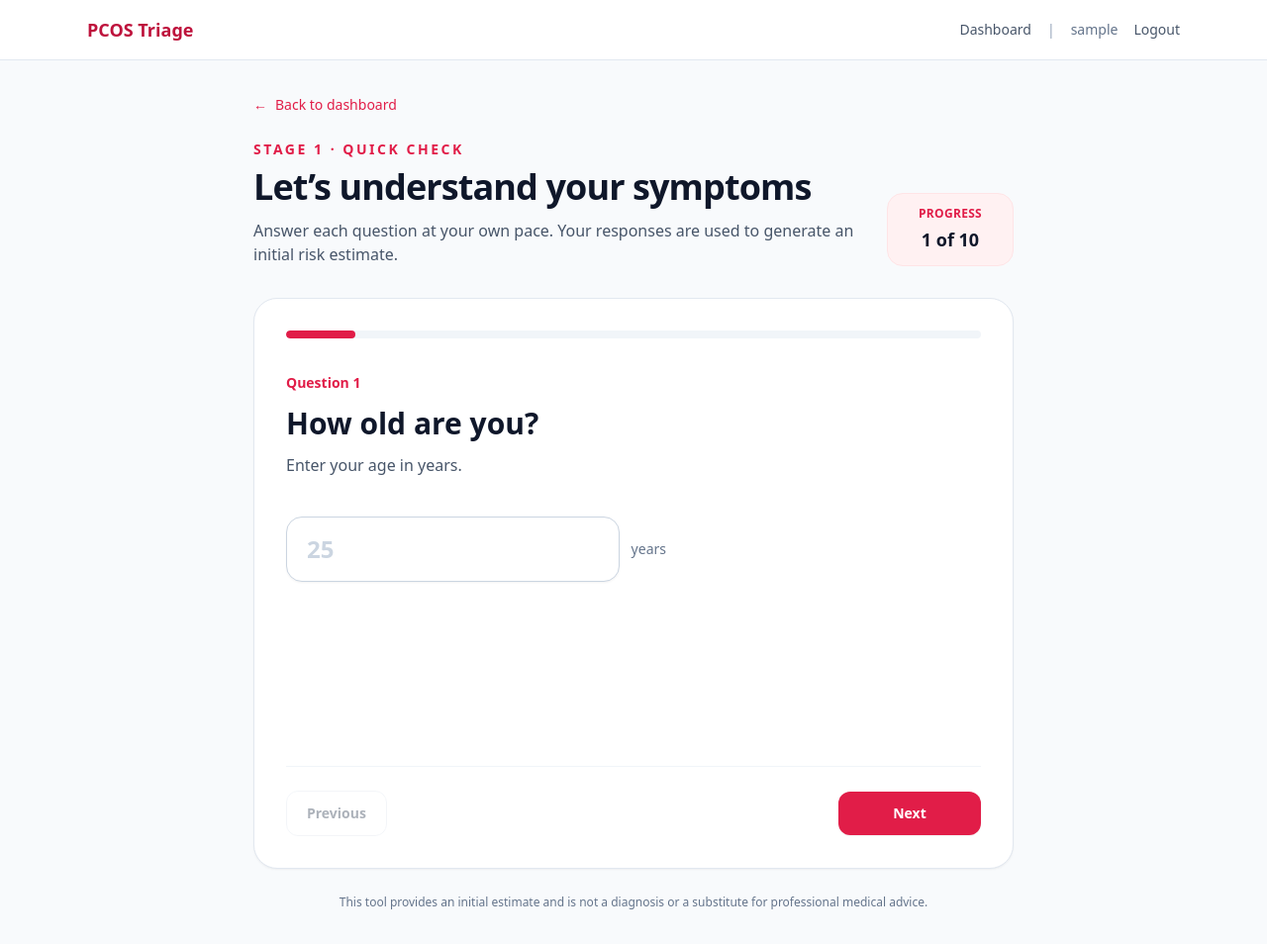
After one commit to hyandri/pcos-triage-app, a Django app: page /triage/symptoms/ in a window 1280 px wide. The commit adds this page. Shown: the whole page at 99% size. Run offline with Django 5.2, Linux system fonts and the light colour scheme; the visitor is signed in with stand-in values (Sample User, id 1); some libraries are stand-ins or nearby versions.

Commit message:
Phase 4 Complete: Stage 1 Symptom Flashcard UI with Alpine.js, BMI auto-calc, and API integration.

```diff
--- a/core/urls.py
+++ b/core/urls.py
@@ -24,6 +24,7 @@ urlpatterns = [
     path('admin/', admin.site.urls),
     path('', RedirectView.as_view(pattern_name='accounts:dashboard', permanent=False)),
     path('accounts/', include('accounts.urls')),
+    path('triage/', include('triage.urls')),
     path('api/ml/', include('ml_engine.urls')),
 ]
 
--- a/templates/base.html
+++ b/templates/base.html
@@ -22,6 +22,7 @@
             },
         };
     </script>
+    <script defer src="https://cdn.jsdelivr.net/npm/alpinejs@3.x.x/dist/cdn.min.js"></script>
 </head>
 <body class="min-h-screen bg-slate-50 text-slate-900">
     <nav class="border-b border-slate-200 bg-white">
--- /dev/null
+++ b/templates/triage/flashcards.html
@@ -0,0 +1,261 @@
+{% extends "base.html" %}
+
+{% block title %}Quick Symptom Assessment — PCOS Triage{% endblock %}
+
+{% block content %}
+<style>
+    [x-cloak] { display: none !important; }
+</style>
+
+<div x-data="symptomAssessment()" x-cloak class="mx-auto max-w-3xl">
+    <div class="mb-8 flex flex-col gap-4 sm:flex-row sm:items-end sm:justify-between">
+        <div>
+            <a href="{% url 'accounts:dashboard' %}" class="inline-flex items-center text-sm font-medium text-brand-600 hover:text-brand-700">
+                <span aria-hidden="true" class="mr-2">←</span> Back to dashboard
+            </a>
+            <p class="mt-6 text-sm font-semibold uppercase tracking-[0.18em] text-brand-600">Stage 1 · Quick check</p>
+            <h1 class="mt-2 text-3xl font-bold tracking-tight text-slate-900 sm:text-4xl">Let’s understand your symptoms</h1>
+            <p class="mt-3 max-w-2xl text-slate-600">Answer each question at your own pace. Your responses are used to generate an initial risk estimate.</p>
+        </div>
+        <div class="rounded-2xl border border-brand-100 bg-brand-50 px-4 py-3 text-sm text-brand-800 sm:min-w-32 sm:text-center">
+            <span class="block text-xs font-semibold uppercase tracking-wide text-brand-600">Progress</span>
+            <span class="mt-1 block text-lg font-bold"><span x-text="currentStep + 1"></span> of <span x-text="steps.length"></span></span>
+        </div>
+    </div>
+
+    <div x-show="!result" class="rounded-3xl border border-slate-200 bg-white p-5 shadow-sm sm:p-8">
+        <div class="mb-8" aria-hidden="true">
+            <div class="h-2 overflow-hidden rounded-full bg-slate-100">
+                <div class="h-full rounded-full bg-brand-600 transition-all duration-300" :style="`width: ${progress}%`"></div>
+            </div>
+        </div>
+
+        <div class="min-h-[23rem]">
+            <template x-for="(step, index) in steps" :key="step.key">
+                <section x-show="currentStep === index" x-transition.opacity class="flex min-h-[23rem] flex-col justify-between" :aria-labelledby="`question-${index}`">
+                    <div>
+                        <span class="text-sm font-semibold text-brand-600" x-text="`Question ${index + 1}`"></span>
+                        <h2 :id="`question-${index}`" class="mt-3 text-2xl font-bold leading-tight text-slate-900 sm:text-3xl" x-text="step.label"></h2>
+                        <p class="mt-3 text-slate-600" x-text="step.help"></p>
+
+                        <div class="mt-10">
+                            <template x-if="step.type === 'number'">
+                                <label :for="`field-${index}`" class="block max-w-sm">
+                                    <span class="sr-only" x-text="step.label"></span>
+                                    <div class="flex items-center gap-3">
+                                        <input
+                                            :id="`field-${index}`"
+                                            :name="step.key"
+                                            type="number"
+                                            x-model.number="state[step.key]"
+                                            :min="step.min"
+                                            :max="step.max"
+                                            :step="step.step"
+                                            required
+                                            class="w-full rounded-2xl border border-slate-300 px-5 py-4 text-2xl font-semibold text-slate-900 shadow-sm outline-none transition placeholder:text-slate-300 focus:border-brand-500 focus:ring-4 focus:ring-brand-100"
+                                            :placeholder="step.placeholder"
+                                        >
+                                        <span class="shrink-0 text-sm font-medium text-slate-500" x-text="step.suffix"></span>
+                                    </div>
+                                </label>
+                            </template>
+
+                            <template x-if="step.type === 'bmi'">
+                                <div class="max-w-sm rounded-2xl border border-brand-100 bg-brand-50 px-5 py-6">
+                                    <p class="text-xs font-semibold uppercase tracking-wide text-brand-600">Calculated from weight and height</p>
+                                    <p class="mt-3 text-5xl font-bold text-brand-700"><span x-text="bmiDisplay"></span></p>
+                                    <p class="mt-2 text-sm text-slate-600">kg/m²</p>
+                                    <p x-show="!bmiValue" class="mt-4 text-sm text-amber-700">Complete your weight and height first.</p>
+                                </div>
+                            </template>
+
+                            <template x-if="step.type === 'cycle'">
+                                <div class="grid max-w-sm gap-3 sm:grid-cols-2">
+                                    <template x-for="option in ['Regular', 'Irregular']" :key="option">
+                                        <button
+                                            type="button"
+                                            @click="state[step.key] = option"
+                                            :aria-pressed="state[step.key] === option"
+                                            :class="state[step.key] === option ? 'border-brand-600 bg-brand-50 text-brand-700 ring-2 ring-brand-100' : 'border-slate-200 bg-white text-slate-700 hover:border-brand-300 hover:bg-brand-50'"
+                                            class="rounded-2xl border px-5 py-5 text-left font-semibold shadow-sm transition focus:outline-none focus:ring-2 focus:ring-brand-500 focus:ring-offset-2"
+                                        >
+                                            <span class="block text-lg" x-text="option"></span>
+                                            <span class="mt-1 block text-sm font-normal text-slate-500" x-text="option === 'Regular' ? 'Cycles follow a predictable pattern' : 'Cycles vary or are less predictable'"></span>
+                                        </button>
+                                    </template>
+                                </div>
+                            </template>
+
+                            <template x-if="step.type === 'binary'">
+                                <div class="grid max-w-sm gap-3 sm:grid-cols-2">
+                                    <template x-for="option in [true, false]" :key="String(option)">
+                                        <button
+                                            type="button"
+                                            @click="state[step.key] = option"
+                                            :aria-pressed="state[step.key] === option"
+                                            :class="state[step.key] === option ? 'border-brand-600 bg-brand-50 text-brand-700 ring-2 ring-brand-100' : 'border-slate-200 bg-white text-slate-700 hover:border-brand-300 hover:bg-brand-50'"
+                                            class="rounded-2xl border px-5 py-5 text-left font-semibold shadow-sm transition focus:outline-none focus:ring-2 focus:ring-brand-500 focus:ring-offset-2"
+                                        >
+                                            <span class="block text-lg" x-text="option ? 'Yes' : 'No'"></span>
+                                            <span class="mt-1 block text-sm font-normal text-slate-500" x-text="option ? 'This applies to me' : 'This does not apply to me'"></span>
+                                        </button>
+                                    </template>
+                                </div>
+                            </template>
+                        </div>
+                    </div>
+
+                    <p x-show="errorMessage && currentStep === index" role="alert" class="mt-6 rounded-xl border border-red-200 bg-red-50 px-4 py-3 text-sm text-red-800" x-text="errorMessage"></p>
+                </section>
+            </template>
+        </div>
+
+        <div class="mt-8 flex items-center justify-between gap-4 border-t border-slate-100 pt-6">
+            <button
+                type="button"
+                @click="previous()"
+                :disabled="currentStep === 0 || loading"
+                class="rounded-xl border border-slate-200 px-5 py-3 text-sm font-semibold text-slate-700 transition hover:border-slate-300 hover:bg-slate-50 disabled:cursor-not-allowed disabled:opacity-40"
+            >
+                Previous
+            </button>
+            <button
+                type="button"
+                @click="next()"
+                :disabled="loading"
+                class="inline-flex min-w-36 items-center justify-center rounded-xl bg-brand-600 px-5 py-3 text-sm font-semibold text-white shadow-sm transition hover:bg-brand-700 focus:outline-none focus:ring-2 focus:ring-brand-500 focus:ring-offset-2 disabled:cursor-not-allowed disabled:opacity-70"
+            >
+                <span x-show="!loading" x-text="currentStep === steps.length - 1 ? 'Calculate Risk' : 'Next'"></span>
+                <span x-show="loading" class="inline-flex items-center gap-2">
+                    <svg class="h-4 w-4 animate-spin" viewBox="0 0 24 24" fill="none" aria-hidden="true">
+                        <circle class="opacity-25" cx="12" cy="12" r="10" stroke="currentColor" stroke-width="4"></circle>
+                        <path class="opacity-75" fill="currentColor" d="M4 12a8 8 0 018-8v4a4 4 0 00-4 4H4z"></path>
+                    </svg>
+                    Calculating…
+                </span>
+            </button>
+        </div>
+    </div>
+
+    <div x-show="errorMessage && result" role="alert" class="mt-6 rounded-xl border border-red-200 bg-red-50 px-4 py-3 text-sm text-red-800" x-text="errorMessage"></div>
+
+    {% include "triage/results.html" %}
+
+    <p class="mt-6 text-center text-xs leading-5 text-slate-500">This tool provides an initial estimate and is not a diagnosis or a substitute for professional medical advice.</p>
+
+    <form class="hidden" aria-hidden="true">
+        {% csrf_token %}
+    </form>
+</div>
+
+<script>
+    function symptomAssessment() {
+        return {
+            currentStep: 0,
+            loading: false,
+            result: null,
+            errorMessage: '',
+            state: {
+                'Age': null,
+                'Weight': null,
+                'Height': null,
+                'BMI': null,
+                'Cycle(R/I)': null,
+                'Cycle length': null,
+                'Marraige Status': null,
+                'Weight gain': null,
+                'hair growth': null,
+                'Skin darkening': null,
+            },
+            steps: [
+                { key: 'Age', label: 'How old are you?', help: 'Enter your age in years.', type: 'number', min: 10, max: 100, step: 1, suffix: 'years', placeholder: '25' },
+                { key: 'Weight', label: 'What is your weight?', help: 'Use kilograms (kg).', type: 'number', min: 1, max: 500, step: 0.1, suffix: 'kg', placeholder: '70.5' },
+                { key: 'Height', label: 'What is your height?', help: 'Use centimeters (cm).', type: 'number', min: 50, max: 250, step: 0.1, suffix: 'cm', placeholder: '165' },
+                { key: 'BMI', label: 'What is your BMI?', help: 'This is calculated automatically from your weight and height.', type: 'bmi' },
+                { key: 'Cycle(R/I)', label: 'How would you describe your cycle?', help: 'Choose the option that best describes your usual cycle pattern.', type: 'cycle' },
+                { key: 'Cycle length', label: 'How long is your cycle?', help: 'Count from the first day of one period to the first day of the next.', type: 'number', min: 1, max: 120, step: 1, suffix: 'days', placeholder: '35' },
+                { key: 'Marraige Status', label: 'How many years have you been married?', help: 'Enter 0 if this does not apply to you.', type: 'number', min: 0, max: 100, step: 1, suffix: 'years', placeholder: '2' },
+                { key: 'Weight gain', label: 'Have you experienced weight gain?', help: 'Consider noticeable or unexplained weight gain.', type: 'binary' },
+                { key: 'hair growth', label: 'Have you noticed excess hair growth?', help: 'Consider increased facial or body hair growth.', type: 'binary' },
+                { key: 'Skin darkening', label: 'Have you noticed skin darkening?', help: 'Consider areas such as the neck, underarms, or inner thighs.', type: 'binary' },
+            ],
+            get progress() {
+                return ((this.currentStep + 1) / this.steps.length) * 100;
+            },
+            get bmiValue() {
+                const weight = Number(this.state['Weight']);
+                const height = Number(this.state['Height']);
+                if (!weight || !height || height <= 0) return null;
+                return weight / Math.pow(height / 100, 2);
+            },
+            get bmiDisplay() {
+                return this.bmiValue === null ? '—' : this.bmiValue.toFixed(1);
+            },
+            canAdvance() {
+                const step = this.steps[this.currentStep];
+                const value = this.state[step.key];
+                if (step.type === 'bmi') return this.bmiValue !== null;
+                if (step.type === 'binary' || step.type === 'cycle') return value !== null;
+                const number = Number(value);
+                return value !== null && value !== '' && Number.isFinite(number) && number >= step.min && number <= step.max;
+            },
+            previous() {
+                this.errorMessage = '';
+                if (this.currentStep > 0) this.currentStep -= 1;
+            },
+            next() {
+                this.errorMessage = '';
+                if (!this.canAdvance()) {
+                    this.errorMessage = 'Please provide a valid answer before continuing.';
+                    return;
+                }
+                if (this.currentStep < this.steps.length - 1) {
+                    this.currentStep += 1;
+                } else {
+                    this.submit();
+                }
+            },
+            csrfToken() {
+                const cookie = document.cookie.split('; ').find(row => row.startsWith('csrftoken='));
+                const cookieToken = cookie ? decodeURIComponent(cookie.split('=')[1]) : '';
+                return cookieToken || document.querySelector('[name=csrfmiddlewaretoken]')?.value || '';
+            },
+            async submit() {
+                this.loading = true;
+                this.errorMessage = '';
+                const features = { ...this.state, 'BMI': Number(this.bmiValue.toFixed(1)) };
+                try {
+                    const response = await fetch('{% url "ml_engine:predict" %}', {
+                        method: 'POST',
+                        credentials: 'same-origin',
+                        headers: {
+                            'Content-Type': 'application/json',
+                            'Accept': 'application/json',
+                            'X-CSRFToken': this.csrfToken(),
+                        },
+                        body: JSON.stringify({ assessment_type: 'symptom', features }),
+                    });
+                    const data = await response.json();
+                    if (!response.ok) throw new Error(data.error || 'We could not calculate your result. Please try again.');
+                    this.result = data;
+                } catch (error) {
+                    this.errorMessage = error.message || 'Something went wrong. Please try again.';
+                } finally {
+                    this.loading = false;
+                }
+            },
+            formatProbability(value) {
+                return `${(Number(value) * 100).toFixed(1)}%`;
+            },
+            riskClass() {
+                const styles = {
+                    low: 'border-emerald-200 bg-emerald-50 text-emerald-800',
+                    moderate: 'border-amber-200 bg-amber-50 text-amber-800',
+                    high: 'border-red-200 bg-red-50 text-red-800',
+                };
+                return styles[this.result?.risk_tier] || 'border-slate-200 bg-slate-50 text-slate-700';
+            },
+        };
+    }
+</script>
+{% endblock %}
--- /dev/null
+++ b/templates/triage/results.html
@@ -0,0 +1,32 @@
+<section x-show="result" x-transition.opacity role="status" aria-live="polite" class="rounded-3xl border border-slate-200 bg-white p-6 shadow-sm sm:p-10">
+    <div class="text-center">
+        <span class="text-sm font-semibold uppercase tracking-[0.18em] text-brand-600">Assessment complete</span>
+        <h2 class="mt-3 text-3xl font-bold text-slate-900 sm:text-4xl">Your initial risk estimate</h2>
+        <p class="mx-auto mt-3 max-w-xl text-slate-600">This result is based on the symptom information you provided.</p>
+    </div>
+
+    <div class="mx-auto mt-8 max-w-md rounded-2xl border px-6 py-5 text-center" :class="riskClass()">
+        <p class="text-xs font-bold uppercase tracking-[0.18em]">Risk tier</p>
+        <p class="mt-2 text-4xl font-black uppercase" x-text="result?.risk_tier || '—'"></p>
+    </div>
+
+    <div class="mt-8 grid gap-4 sm:grid-cols-2">
+        <div class="rounded-2xl bg-slate-50 p-5 text-center">
+            <p class="text-sm font-medium text-slate-500">Probability score</p>
+            <p class="mt-2 text-3xl font-bold text-slate-900" x-text="result ? formatProbability(result.positive_probability) : '—'"></p>
+        </div>
+        <div class="rounded-2xl bg-slate-50 p-5 text-center">
+            <p class="text-sm font-medium text-slate-500">Assessment ID</p>
+            <p class="mt-2 text-3xl font-bold text-slate-900" x-text="result?.assessment_id || '—'"></p>
+        </div>
+    </div>
+
+    <div class="mt-8 flex flex-col-reverse justify-center gap-3 sm:flex-row">
+        <a href="{% url 'accounts:dashboard' %}" class="rounded-xl border border-slate-200 px-5 py-3 text-center text-sm font-semibold text-slate-700 transition hover:border-slate-300 hover:bg-slate-50 focus:outline-none focus:ring-2 focus:ring-brand-500 focus:ring-offset-2">
+            Back to Dashboard
+        </a>
+        <button type="button" @click="window.location.reload()" class="rounded-xl bg-brand-600 px-5 py-3 text-sm font-semibold text-white shadow-sm transition hover:bg-brand-700 focus:outline-none focus:ring-2 focus:ring-brand-500 focus:ring-offset-2">
+            Start another check
+        </button>
+    </div>
+</section>
--- /dev/null
+++ b/triage/urls.py
@@ -0,0 +1,10 @@
+from django.urls import path
+
+from . import views
+
+
+app_name = "triage"
+
+urlpatterns = [
+    path("symptoms/", views.symptom_flashcards_view, name="symptom_flashcards"),
+]
--- a/triage/views.py
+++ b/triage/views.py
@@ -1,3 +1,8 @@
+from django.contrib.auth.decorators import login_required
 from django.shortcuts import render
 
-# Create your views here.
+
+@login_required
+def symptom_flashcards_view(request):
+    """Render the client-side Stage 1 symptom assessment."""
+    return render(request, "triage/flashcards.html")
```
Also changed, not shown: templates/accounts/dashboard.html (+31 -0 lines).
